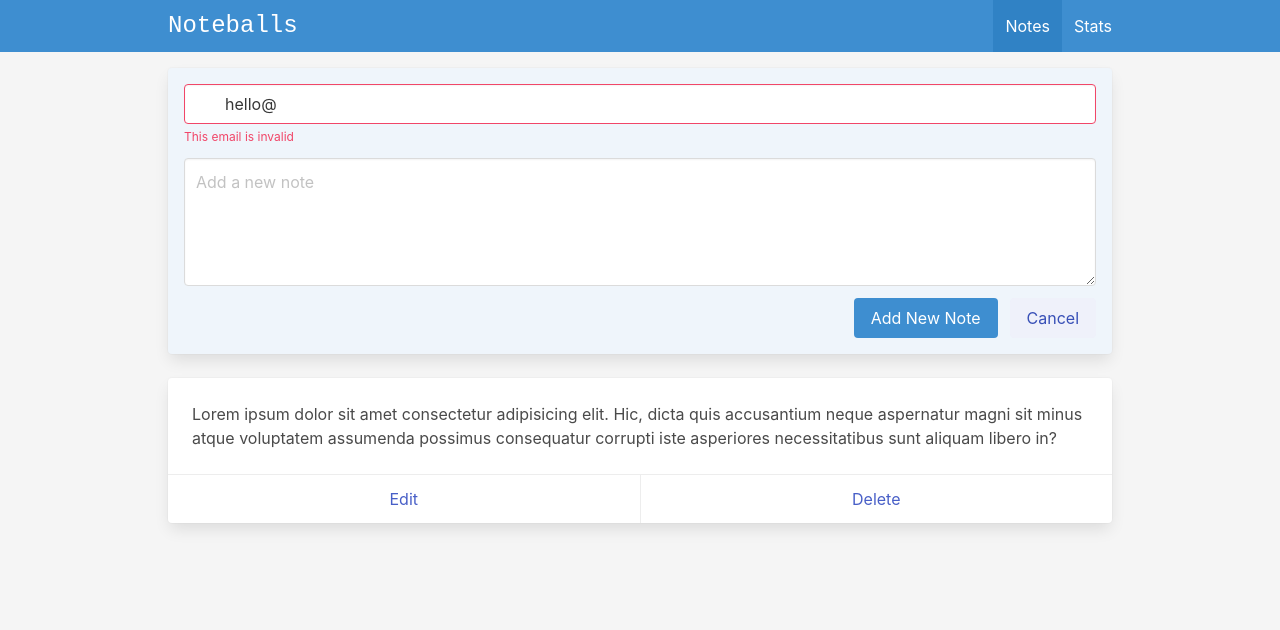
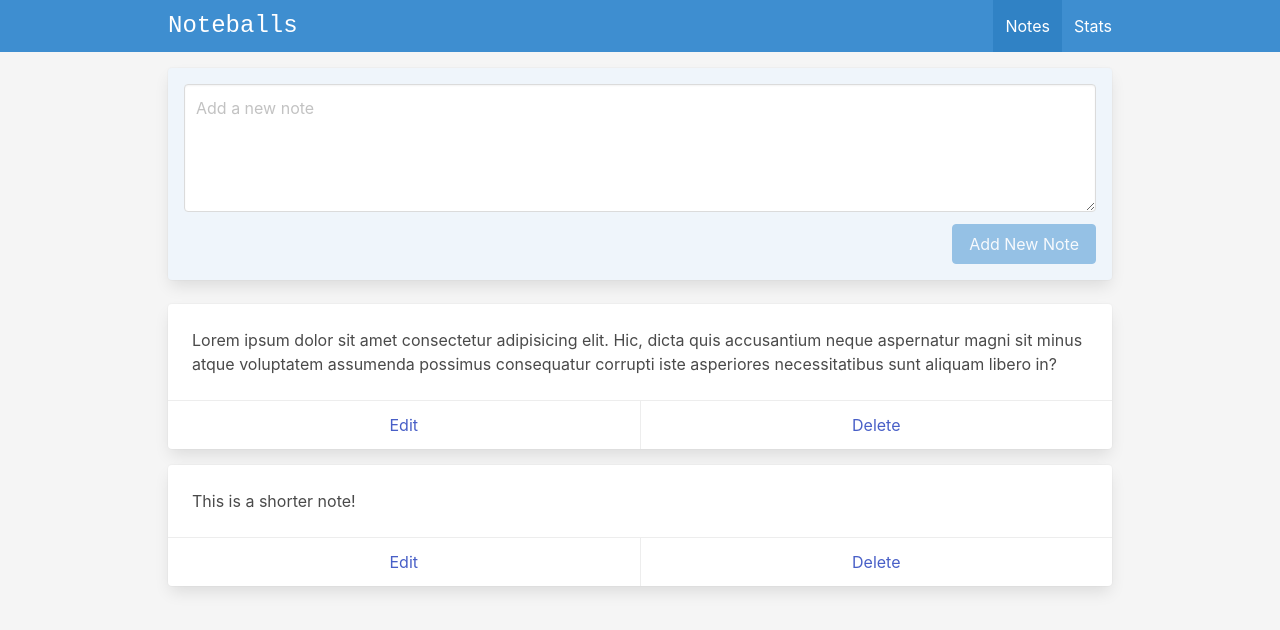
Before and after one commit to BadVoice/Noteballs, a Vue app: page / in a window 1280 px wide. Shown: the top 630 px of the page. Built offline with nearby package versions, Linux system fonts and the light colour scheme.

Commit message:
feat: add a new note to the ViewNotes page

```diff
--- a/src/views/ViewNotes.vue
+++ b/src/views/ViewNotes.vue
@@ -1,54 +1,37 @@
 <template>
     <div class="notes">
-
         <div class="card has-background-info-light p-4 mb-5">
-        <div class="field">
-            <div class="control has-icons-left has-icons-right">
-                <input class="input is-danger" type="email" placeholder="Email input" value="hello@">
-                <span class="icon is-small is-left">
-                    <i class="fas fa-envelope"></i>
-                </span>
-                <span class="icon is-small is-right ">
-                    <i class="fas fa-exclamation-triangle"></i>
-                </span>
-            </div>
-            <p class="help is-danger">This email is invalid</p>
-            </div>
-
-            <div class="field">
-
-            <div class="control">
-        </div>
-    </div>
-
             <div class="field">
                 <div class="control">
                     <textarea
+                    v-model="newNote"
                     class="textarea"
-            placeholder="Add a new note" />
+                    placeholder="Add a new note"
+                    ref="newNoteRef"
+                    />
                 </div>
             </div>
 
             <div class="field is-grouped is-grouped-right">
                     <div class="control">
-            <button class="button is-info">
+                        <button
+                        @click="addNote"
+                        :disabled="!newNote"
+                        class="button is-info">
                         Add New Note
                         </button>
-        </div>
-        <div class="control">
-            <button class="button is-link is-light">Cancel</button>
                     </div>
                 </div>
             </div>
 
-
-
                 <div
+                v-for="note in notes"
+                :key='note.id'
                     class="card mb-4"
                 >
             <div class="card-content">
                 <div class="content">
-            Lorem ipsum dolor sit amet consectetur adipisicing elit. Hic, dicta quis accusantium neque aspernatur magni sit minus atque voluptatem assumenda possimus consequatur corrupti iste asperiores necessitatibus sunt aliquam libero in?
+                    {{ note.content }}
                 </div>
             </div>
             <footer class="card-footer">
@@ -57,4 +40,43 @@
             </footer>
         </div>
     </div>
+
 </template>
+
+<script setup>
+    /*
+        imports
+    */
+    import { ref } from 'vue'
+
+    /*
+        notes
+    */
+
+    const newNote = ref('')
+    const newNoteRef = ref(null)
+    const notes = ref([
+        {
+            id: 'id1',
+            content: 'Lorem ipsum dolor sit amet consectetur adipisicing elit. Hic, dicta quis accusantium neque aspernatur magni sit minus atque voluptatem assumenda possimus consequatur corrupti iste asperiores necessitatibus sunt aliquam libero in?'
+        },
+        {
+            id: 'id2',
+            content: 'This is a shorter note!'
+        }
+    ])
+
+    const addNote = () => {
+        let currentDate = new Date().getTime(),
+            id = currentDate.toString()
+
+        let note = {
+            id,
+            content: newNote.value
+        }
+
+        notes.value.unshift(note)
+        newNote.value = ''
+        newNoteRef.value.focus()
+    }
+</script>
```
Lines whose indentation alone changed are shown as unchanged.
